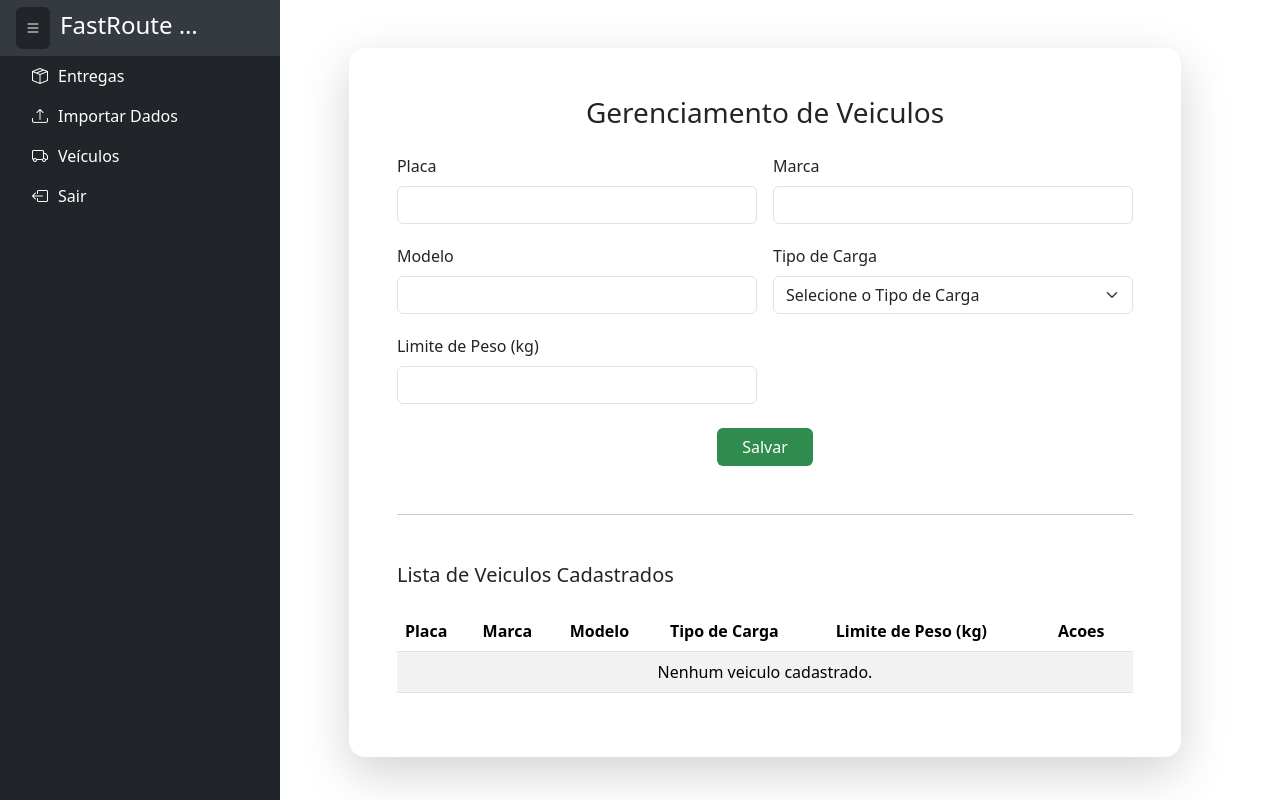
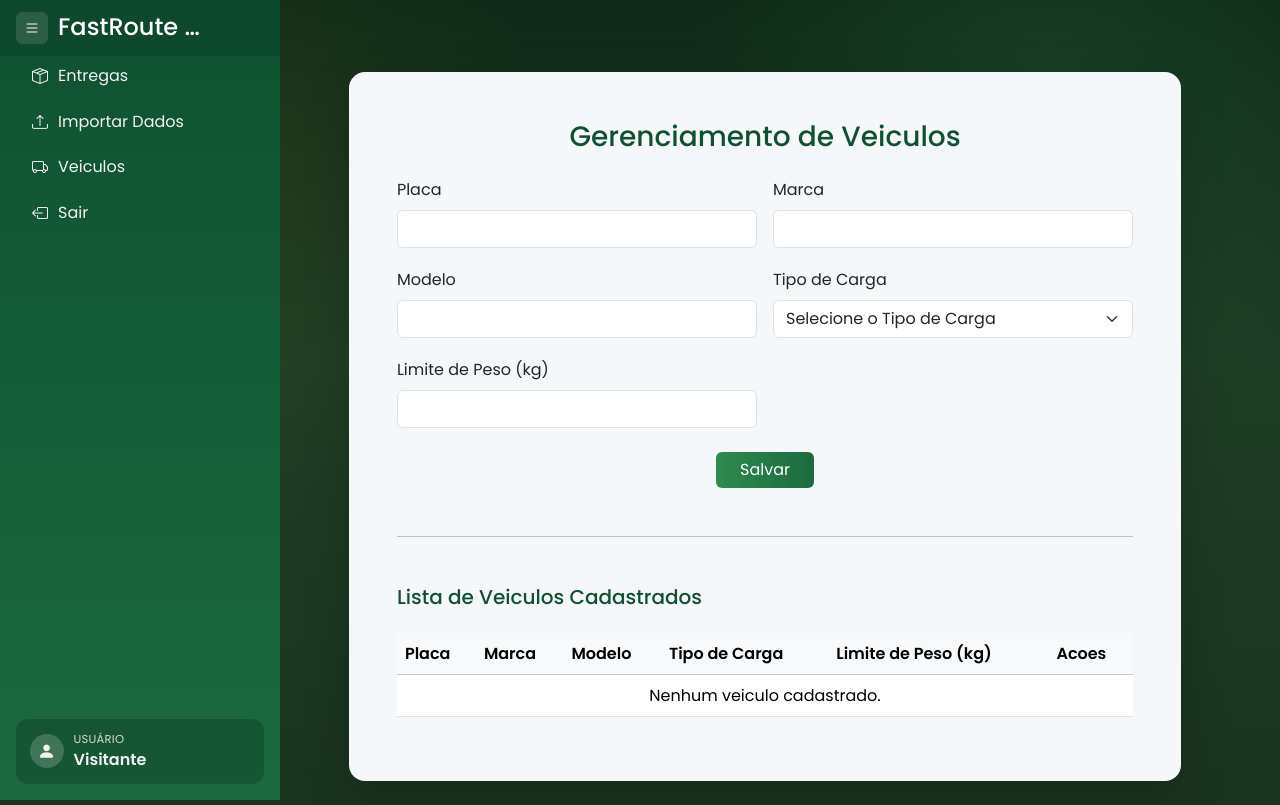
Before and after one commit to julioB19/FastRoute, a Python web app: template templates/cadastro_veiculo.html in a window 1280 px wide. Run offline with Jinja, Linux system fonts and the light colour scheme; the template is opened without the code that fills it, so the values that code supplies are empty; some libraries are stand-ins or nearby versions.

Commit message:
Julio: Ajustes visual

```diff
--- a/templates/cadastro_veiculo.html
+++ b/templates/cadastro_veiculo.html
@@ -8,7 +8,7 @@
         <div class="col-12 col-xl-11 col-xxl-10">
             <div class="card shadow-lg border-0 rounded-4">
                 <div class="card-body p-3 p-md-4 p-lg-5">
-                    <h3 class="card-title mb-4 text-center">Gerenciamento de Veiculos</h3>
+                    <h3 class="card-title mb-4 text-center" style="color: var(--verde-escuro);">Gerenciamento de Veiculos</h3>
 
                     {% if mensagem_sucesso %}
                         <div class="alert alert-success text-center" role="alert">
@@ -61,10 +61,10 @@
                             </div>
 
                             <div class="text-center mt-4">
-                                <button type="submit" id="submitButton" class="btn px-4" style="background-color: #2f8b4e; color: white;">
+                                <button type="submit" id="submitButton" class="btn btn-cotri px-4">
                                     Salvar
                                 </button>
-                                <button type="button" id="cancelButton" class="btn btn-secondary px-4" style="display: none;">
+                                <button type="button" id="cancelButton" class="btn btn-outline-secondary px-4" style="display: none;">
                                     Cancelar Edicao
                                 </button>
                             </div>
@@ -74,10 +74,10 @@
                     <hr class="my-5">
 
                     <div id="consulta-container">
-                        <h5 class="mt-4">Lista de Veiculos Cadastrados</h5>
+                        <h5 class="mt-4" style="color: var(--verde-escuro);">Lista de Veiculos Cadastrados</h5>
                         <div class="table-responsive">
-                            <table class="table table-striped table-hover mt-3">
-                                <thead>
+                            <table class="table table-hover align-middle mt-3">
+                                <thead class="table-light">
                                     <tr>
                                         <th>Placa</th>
                                         <th>Marca</th>
@@ -106,11 +106,11 @@
                                             </td>
                                             <td>{{ veiculo.limite_peso }}</td>
                                             <td>
-                                                <button class="btn btn-primary btn-sm edit-btn" title="Editar">
+                                                <button class="btn btn-outline-success btn-sm edit-btn" title="Editar">
                                                     <i class="bi bi-pencil-square"></i>
                                                 </button>
                                                 <form id="form-excluir-{{ veiculo.placa }}" action="{{ url_for('excluir_veiculo', placa=veiculo.placa) }}" method="POST" style="display:inline;">
-                                                    <button type="button" class="btn btn-danger btn-sm" title="Excluir" onclick="confirmarExclusao('{{ veiculo.placa }}')">
+                                                    <button type="button" class="btn btn-outline-danger btn-sm" title="Excluir" onclick="confirmarExclusao('{{ veiculo.placa }}')">
                                                         <i class="bi bi-trash-fill"></i>
                                                     </button>
                                                 </form>
--- a/templates/htmlBase.html
+++ b/templates/htmlBase.html
@@ -8,8 +8,33 @@
     <script src="https://cdn.jsdelivr.net/npm/sweetalert2@11"></script>
     <link href="https://cdn.jsdelivr.net/npm/bootstrap@5.3.3/dist/css/bootstrap.min.css" rel="stylesheet">
     <link href="https://cdn.jsdelivr.net/npm/bootstrap-icons@1.11.3/font/bootstrap-icons.css" rel="stylesheet">
+    <link href="https://fonts.googleapis.com/css2?family=Poppins:wght@400;500;600&display=swap" rel="stylesheet">
 
     <style>
+        :root {
+            --verde-escuro: #0f5132;
+            --verde-medio: #1b6a3f;
+            --verde-claro: #2f8b4e;
+            --amarelo: #f2c200;
+            --cinza-claro: #f7f7f7;
+            --cinza-borda: #e5e5e5;
+            --texto: #1f2933;
+        }
+
+        body {
+            font-family: "Poppins", "Segoe UI", sans-serif;
+            background: radial-gradient(circle at 12% 18%, rgba(242,194,0,0.06), transparent 30%),
+                        radial-gradient(circle at 82% 10%, rgba(47,139,78,0.18), transparent 28%),
+                        linear-gradient(180deg, #0f2a18 0%, #1f3d25 45%, #1a3320 100%);
+            color: var(--texto);
+        }
+
+        .card {
+            background: #f6f7f8;
+            border: 1px solid #e1e5ea;
+            box-shadow: 0 20px 45px rgba(0,0,0,0.10);
+        }
+
         /* Sidebar */
         .sidebar-container {
             height: 100vh;
@@ -17,66 +42,64 @@
             position: fixed;
             top: 0;
             left: 0;
-            background-color: #212529;
+            background: linear-gradient(180deg, var(--verde-escuro) 0%, var(--verde-medio) 100%);
             transition: width 0.3s, transform 0.3s ease;
             overflow-x: hidden;
             z-index: 1000;
         }
 
         .sidebar-container.collapsed {
-            width: 60px; /* Largura reduzida para mostrar apenas ícones */
+            width: 60px;
         }
 
-        /* Container do Título e Botão */
+        /* Container do Titulo e Botao */
         .sidebar-header {
-            display: flex; /* Permite colocar elementos lado a lado (ícone e título) */
+            display: flex;
             align-items: center;
             padding: 1rem;
-            height: 56px; /* Altura padrão para alinhar com o navbar */
-            background-color: #343a40; /* Cor de fundo diferente para destaque (opcional) */
+            height: 56px;
+            background-color: rgba(0, 0, 0, 0.12);
         }
 
         .sidebar-container.collapsed .sidebar-header {
-            justify-content: center; /* Centraliza o conteúdo (ícone do menu) quando colapsado */
-            padding: 0; /* Remove o padding para evitar corte */
+            justify-content: center;
+            padding: 0;
         }
 
         .sidebar-header h4 {
-            flex-grow: 1; /* Permite que o título use o espaço restante */
+            flex-grow: 1;
             margin: 0;
-            white-space: nowrap; /* Impede que o texto quebre linha */
-            overflow: hidden; /* Oculta o texto que excede a largura */
-            text-overflow: ellipsis; /* Adiciona '...' se o texto for cortado (opcional) */
+            white-space: nowrap;
+            overflow: hidden;
+            text-overflow: ellipsis;
             transition: opacity 0.3s, max-width 0.3s;
         }
 
         .sidebar-container.collapsed .sidebar-header h4 {
-            display: none; /* Remove o título quando colapsado */
+            display: none;
         }
 
-        /* Ajuste no botão de recolher para ser parte do header */
         #toggleSidebar {
-            /* Removendo o posicionamento fixed e z-index anterior */
             position: static;
             top: auto;
             left: auto;
             z-index: auto;
-            margin-right: 10px; /* Espaçamento entre o ícone e o título */
+            margin-right: 10px;
+            background-color: rgba(255,255,255,0.12);
+            border: none;
         }
 
         .sidebar-container.collapsed #toggleSidebar {
             margin-right: 0;
         }
 
-        /* Oculta os textos dos links (span) quando colapsado */
         .sidebar-container.collapsed .nav-link span {
             display: none;
         }
 
-        /* Garante que os ícones fiquem centralizados quando colapsado */
         .sidebar-container.collapsed .nav-link {
-            justify-content: center; /* Centraliza o ícone horizontalmente */
-            padding-left: 0.5rem; /* Ajuste o padding para colapsado */
+            justify-content: center;
+            padding-left: 0.5rem;
             padding-right: 0.5rem;
         }
 
@@ -84,9 +107,58 @@
             display: flex;
             align-items: center;
             gap: 10px;
+            color: #f2f2f2;
+            border-radius: 12px;
+            margin-bottom: 0.35rem;
         }
 
-        /* Conteúdo principal */
+        .nav-link:hover {
+            background: rgba(255,255,255,0.12);
+        }
+
+        .sidebar-user {
+            position: absolute;
+            bottom: 1rem;
+            left: 1rem;
+            right: 1rem;
+            padding: 0.75rem 0.85rem;
+            border-radius: 12px;
+            background: rgba(0, 0, 0, 0.18);
+            color: #f2f2f2;
+            display: flex;
+            align-items: center;
+            gap: 10px;
+        }
+        .sidebar-user .user-avatar {
+            width: 34px;
+            height: 34px;
+            border-radius: 50%;
+            background: rgba(255,255,255,0.18);
+            display: grid;
+            place-items: center;
+            font-size: 1.1rem;
+        }
+        .sidebar-user .user-name {
+            font-weight: 600;
+        }
+        .sidebar-user .user-label {
+            font-size: 0.72rem;
+            letter-spacing: 0.02em;
+            opacity: 0.85;
+            text-transform: uppercase;
+        }
+        .sidebar-container.collapsed .sidebar-user {
+            left: 0.75rem;
+            right: 0.75rem;
+            padding: 0.5rem;
+            justify-content: center;
+        }
+        .sidebar-container.collapsed .sidebar-user .user-label,
+        .sidebar-container.collapsed .sidebar-user .user-name {
+            display: none;
+        }
+
+        /* Conteudo principal */
         .main-content {
             margin-left: 250px;
             transition: margin-left 0.3s;
@@ -100,14 +172,26 @@
         /* Rolagem da sidebar */
         .sidebar {
             overflow-y: auto;
-            height: calc(100% - 56px); /* 100% menos a altura do header */
-            padding: 0 1rem 1rem 1rem; /* Ajuste do padding: topo removido */
+            height: calc(100% - 56px);
+            padding: 0 1rem 1rem 1rem;
         }
 
         /* Links ativos */
         .nav-link.active {
-            background-color: #2f8b4e !important;
-            color: white !important;
+            background: linear-gradient(90deg, var(--amarelo), var(--verde-claro));
+            color: #0f2a18 !important;
+            font-weight: 600;
+        }
+
+        /* Botao primario custom */
+        .btn-cotri {
+            background: linear-gradient(90deg, var(--verde-claro), var(--verde-medio));
+            color: #fff;
+            border: none;
+        }
+        .btn-cotri:hover {
+            background: linear-gradient(90deg, var(--verde-medio), var(--verde-escuro));
+            color: #fff;
         }
 
         /* Responsividade */
@@ -143,34 +227,43 @@
                 <i class="bi bi-list"></i>
             </button>
             <h4 class="text-white">FastRoute
-                <img src="{{ url_for('static', filename='images/iconeFastRouteBranco.png') }}" alt="Ícone" class="ms-auto" style="width: 90px; height: 40px; justify-content: left;">
+                <img src="{{ url_for('static', filename='images/iconeFastRouteBranco.png') }}" alt="Icone" class="ms-auto" style="width: 90px; height: 40px; justify-content: left;">
             </h4>
         </div>
 
         <nav class="sidebar text-white" >
             <ul class="nav nav-pills flex-column mb-auto">
                 <li class="nav-item">
-                    <a href="{{ url_for('home') }}" class="nav-link text-white {% if request.endpoint == 'home' %}active{% endif %}">
+                    <a href="{{ url_for('home') }}" class="nav-link {% if request.endpoint == 'home' %}active{% endif %}">
                         <i class="bi bi-box-seam"></i> <span>Entregas</span>
                     </a>
                 </li>
                 <li class="nav-item">
-                    <a href="{{ url_for('pagina_importacao') }}" class="nav-link text-white {% if request.endpoint == 'pagina_importacao' %}active{% endif %}">
+                    <a href="{{ url_for('pagina_importacao') }}" class="nav-link {% if request.endpoint == 'pagina_importacao' %}active{% endif %}">
                         <i class="bi bi-upload"></i> <span>Importar Dados</span>
                     </a>
                 </li>
                 <li class="nav-item">
-                    <a href="{{ url_for('pagina_veiculos') }}" class="nav-link text-white {% if request.endpoint == 'pagina_veiculos' %}active{% endif %}">
-                        <i class="bi bi-truck"></i> <span>Veículos</span>
+                    <a href="{{ url_for('pagina_veiculos') }}" class="nav-link {% if request.endpoint == 'pagina_veiculos' %}active{% endif %}">
+                        <i class="bi bi-truck"></i> <span>Veiculos</span>
                     </a>
                 </li>
                 <li class="nav-item">
-                    <a href="{{ url_for('realizar_logout') }}" class="nav-link text-white">
+                    <a href="{{ url_for('realizar_logout') }}" class="nav-link">
                         <i class="bi-box-arrow-left"></i> <span>Sair</span>
                     </a>
                 </li>
             </ul>
         </nav>
+        <div class="sidebar-user">
+            <div class="user-avatar">
+                <i class="bi bi-person-fill"></i>
+            </div>
+            <div>
+                <div class="user-label">Usuário</div>
+                <div class="user-name">{{ usuario or 'Visitante' }}</div>
+            </div>
+        </div>
     </div>
 
     <main id="mainContent" class="main-content">
@@ -222,7 +315,7 @@
         function confirmarExclusao(placa) {
             Swal.fire({
                 title: 'Tem certeza?',
-                text: "O veículo será excluido.",
+                text: "O veiculo sera excluido.",
                 icon: 'warning',
                 showCancelButton: true,
                 confirmButtonColor: '#d33',
--- a/templates/importar.html
+++ b/templates/importar.html
@@ -6,7 +6,7 @@
         <div class="col-12 col-xl-11 col-xxl-10">
             <div class="card shadow-lg border-0 rounded-4">
                 <div class="card-body p-3 p-md-4 p-lg-5">
-                    <h3 class="card-title mb-4 text-center">Importar Arquivo CSV</h3>
+                    <h3 class="card-title mb-4 text-center" style="color: var(--verde-escuro);">Importar Arquivo CSV</h3>
                     <form id="formImportacao" action="{{ url_for('processar_importacao') }}" method="POST" enctype="multipart/form-data">
                         <div class="mb-3">
                             <label for="arquivo" class="form-label">Selecione um arquivo CSV:</label>
@@ -18,7 +18,7 @@
                                     Iniciando...
                                 </div>
                             </div>
-                            <button id="btnImportar" type="submit" class="btn px-4" style="background-color: #2f8b4e; color: white;">Importar</button>
+                            <button id="btnImportar" type="submit" class="btn btn-cotri px-4">Importar</button>
                             {% if erro %}
                                 <div class="alert alert-danger text-center mt-3">{{ erro }}</div>
                             {% endif %}
```
Also changed, not shown: templates/home.html (+12 -3 lines), templates/login.html (+48 -9 lines).
